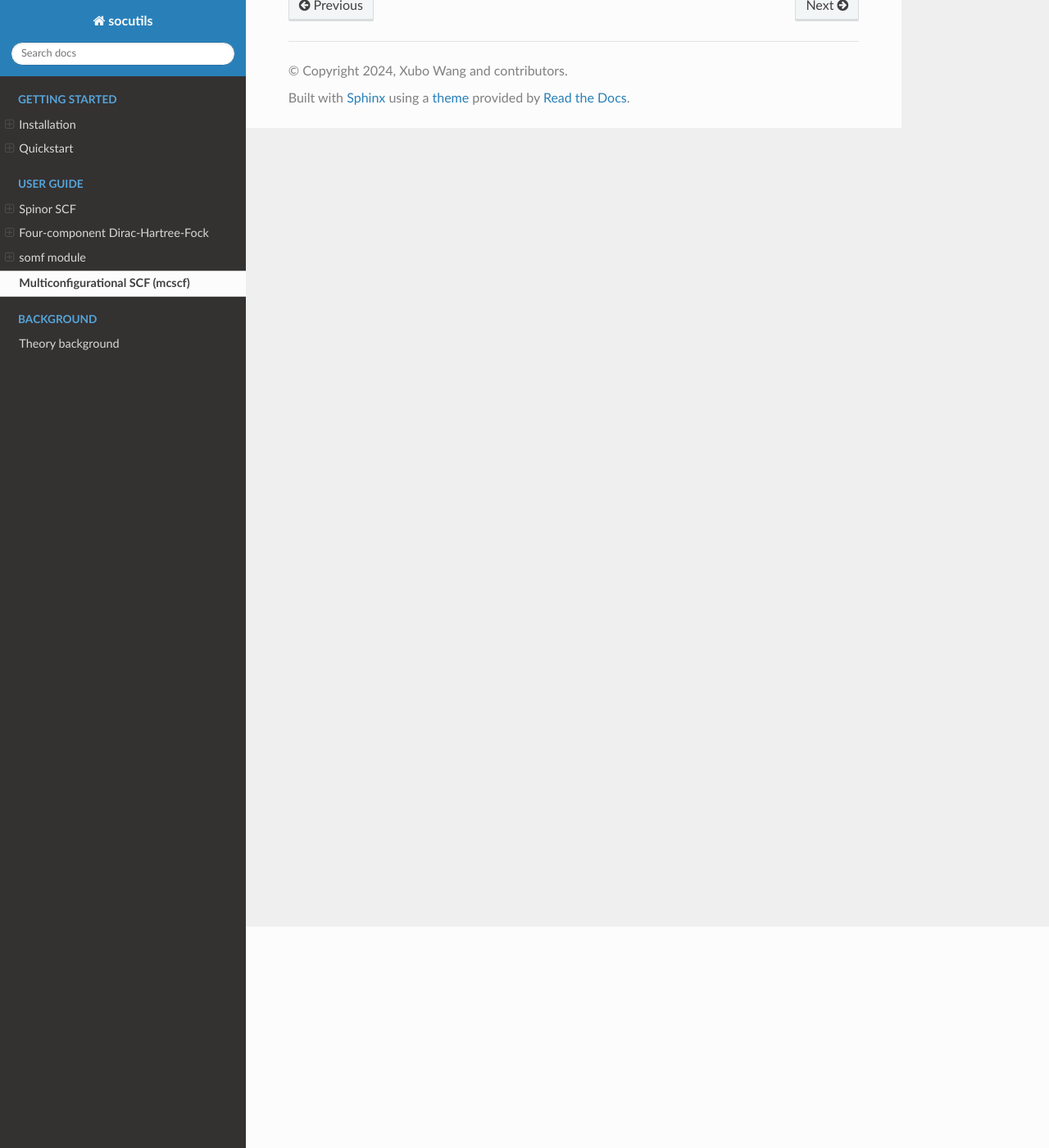
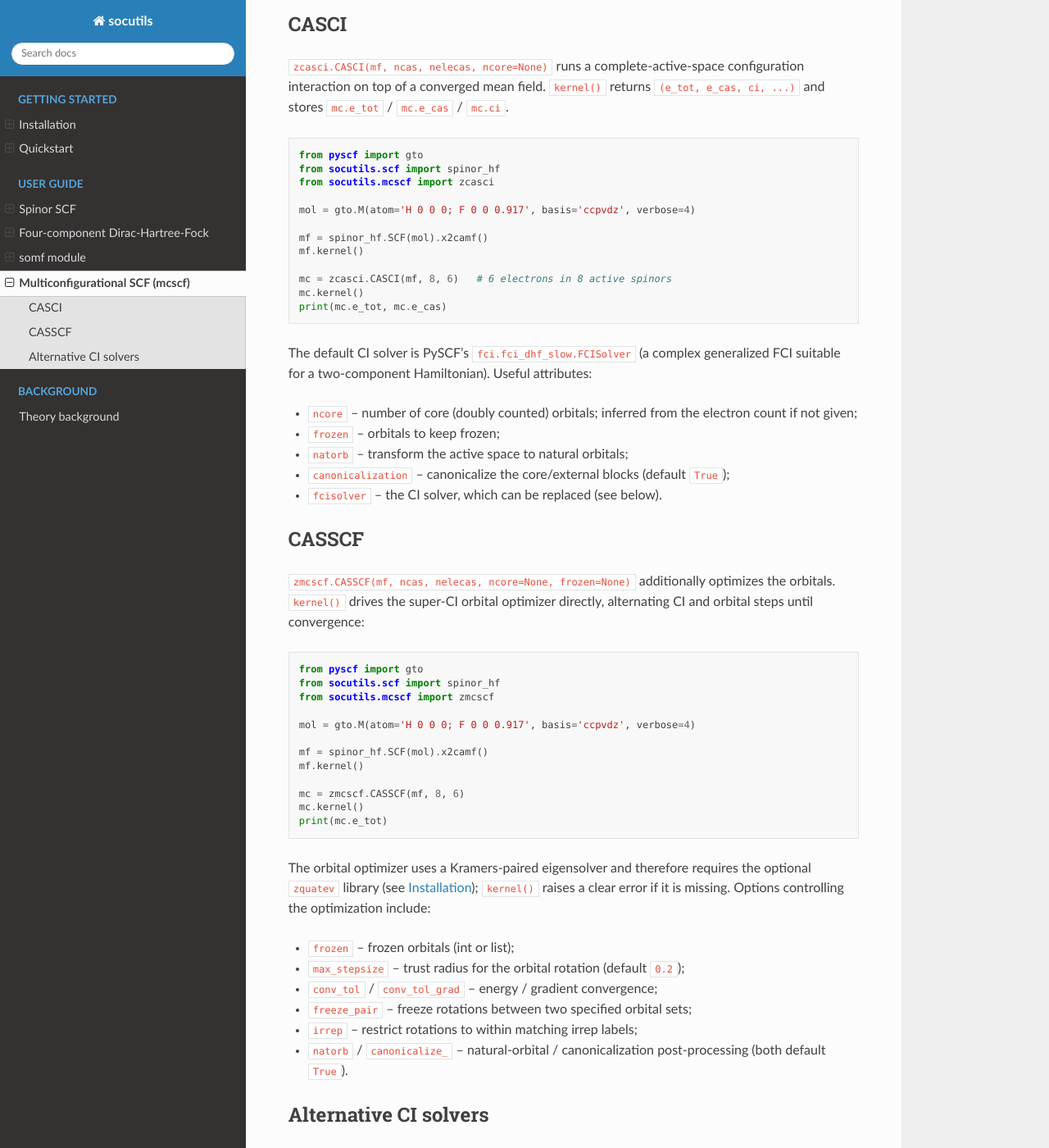
Before and after one commit to xubwa/socutils, a Sphinx documentation site: the page built from docs/source/user/mcscf.rst, in a window 1280 px wide and 1400 px high, scrolled down 270 px. Shown: the whole window at 82% size. Built offline with Sphinx 7.4.7 and the Read the Docs theme 3.1.0, drawn with Linux system fonts in a browser that asks for light colours; some of the changed text lies outside the part shown.

Commit message:
docs/examples: write the mcscf user guide and a CASSCF example
mcscf.rst: CASCI (zcasci.CASCI, default fci_dhf_slow solver, options),
CASSCF (zmcscf.CASSCF, kernel() drives super-CI orbital optimization,
needs zquatev), and the configuration-averaged CI solvers in zcahf
(CAHF, MultiSlater, MultiZCAHF). Add examples/10-casscf.py. CASCI and the
CAHF solver path were verified live; the CASSCF orbital optimization
needs zquatev (unavailable here).

```diff
--- a/docs/source/user/mcscf.rst
+++ b/docs/source/user/mcscf.rst
@@ -1,6 +1,104 @@
 Multiconfigurational SCF (mcscf)
 ================================
 
-.. note::
+socutils provides CASCI and CASSCF on a two-component reference -- a spinor
+mean field (``spinor_hf``) or a GHF object (``ghf.GHF``).  Because the
+reference is two-component, the active space is counted in **spinor
+(spin-orbital) orbitals**: ``ncas`` active spinors holding ``nelecas``
+electrons, with ``nelecas`` no larger than ``ncas``.
 
-   This page is under construction.
+CASCI
+-----
+
+``zcasci.CASCI(mf, ncas, nelecas, ncore=None)`` runs a complete-active-space
+configuration interaction on top of a converged mean field.  ``kernel()``
+returns ``(e_tot, e_cas, ci, ...)`` and stores ``mc.e_tot`` / ``mc.e_cas`` /
+``mc.ci``.
+
+.. code-block:: python
+
+   from pyscf import gto
+   from socutils.scf import spinor_hf
+   from socutils.mcscf import zcasci
+
+   mol = gto.M(atom='H 0 0 0; F 0 0 0.917', basis='ccpvdz', verbose=4)
+
+   mf = spinor_hf.SCF(mol).x2camf()
+   mf.kernel()
+
+   mc = zcasci.CASCI(mf, 8, 6)   # 6 electrons in 8 active spinors
+   mc.kernel()
+   print(mc.e_tot, mc.e_cas)
+
+The default CI solver is PySCF's ``fci.fci_dhf_slow.FCISolver`` (a complex
+generalized FCI suitable for a two-component Hamiltonian).  Useful attributes:
+
+* ``ncore`` -- number of core (doubly counted) orbitals; inferred from the
+  electron count if not given;
+* ``frozen`` -- orbitals to keep frozen;
+* ``natorb`` -- transform the active space to natural orbitals;
+* ``canonicalization`` -- canonicalize the core/external blocks (default
+  ``True``);
+* ``fcisolver`` -- the CI solver, which can be replaced (see below).
+
+CASSCF
+------
+
+``zmcscf.CASSCF(mf, ncas, nelecas, ncore=None, frozen=None)`` additionally
+optimizes the orbitals.  ``kernel()`` drives the super-CI orbital optimizer
+directly, alternating CI and orbital steps until convergence:
+
+.. code-block:: python
+
+   from pyscf import gto
+   from socutils.scf import spinor_hf
+   from socutils.mcscf import zmcscf
+
+   mol = gto.M(atom='H 0 0 0; F 0 0 0.917', basis='ccpvdz', verbose=4)
+
+   mf = spinor_hf.SCF(mol).x2camf()
+   mf.kernel()
+
+   mc = zmcscf.CASSCF(mf, 8, 6)
+   mc.kernel()
+   print(mc.e_tot)
+
+The orbital optimizer uses a Kramers-paired eigensolver and therefore requires
+the optional ``zquatev`` library (see :doc:`../install`); ``kernel()`` raises a
+clear error if it is missing.  Options controlling the optimization include:
+
+* ``frozen`` -- frozen orbitals (int or list);
+* ``max_stepsize`` -- trust radius for the orbital rotation (default ``0.2``);
+* ``conv_tol`` / ``conv_tol_grad`` -- energy / gradient convergence;
+* ``freeze_pair`` -- freeze rotations between two specified orbital sets;
+* ``irrep`` -- restrict rotations to within matching irrep labels;
+* ``natorb`` / ``canonicalize_`` -- natural-orbital / canonicalization
+  post-processing (both default ``True``).
+
+Alternative CI solvers
+-----------------------
+
+The ``fcisolver`` attribute can be replaced with any object following the
+CI-solver protocol.  Besides the default FCI solver, socutils ships
+configuration-averaged solvers in ``zcahf`` that return averaged density
+matrices instead of solving a full CI -- useful for averaging over a
+degenerate open shell:
+
+``zcahf.CAHF(mol)``
+    Configuration-averaged Hartree-Fock: spreads the active electrons evenly
+    over the active orbitals (a single averaged configuration).
+
+    .. code-block:: python
+
+       from socutils.mcscf import zcasci, zcahf
+
+       mc = zcasci.CASCI(mf, 8, 6)
+       mc.fcisolver = zcahf.CAHF(mol)
+       mc.kernel()
+
+``zcahf.MultiSlater(mol, det_list, weight_list)``
+    Average over an explicit list of Slater determinants with given weights.
+
+``zcahf.MultiZCAHF(mol, orb_open, elec_open)``
+    Configuration averaging over multiple open shells, specified by the
+    open-shell orbital and electron counts.
```
Also changed, not shown: examples/README.md, 1 other file.
